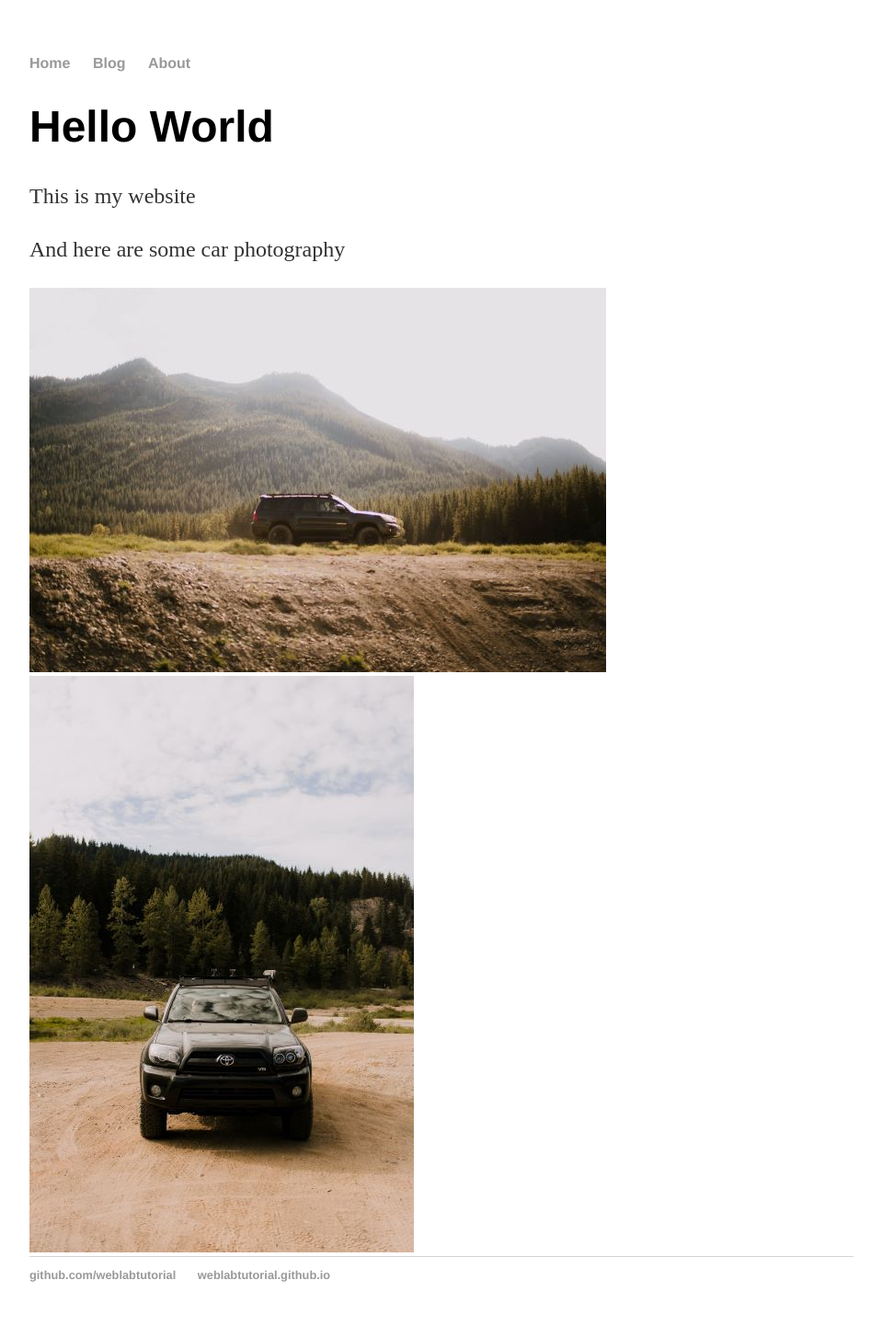
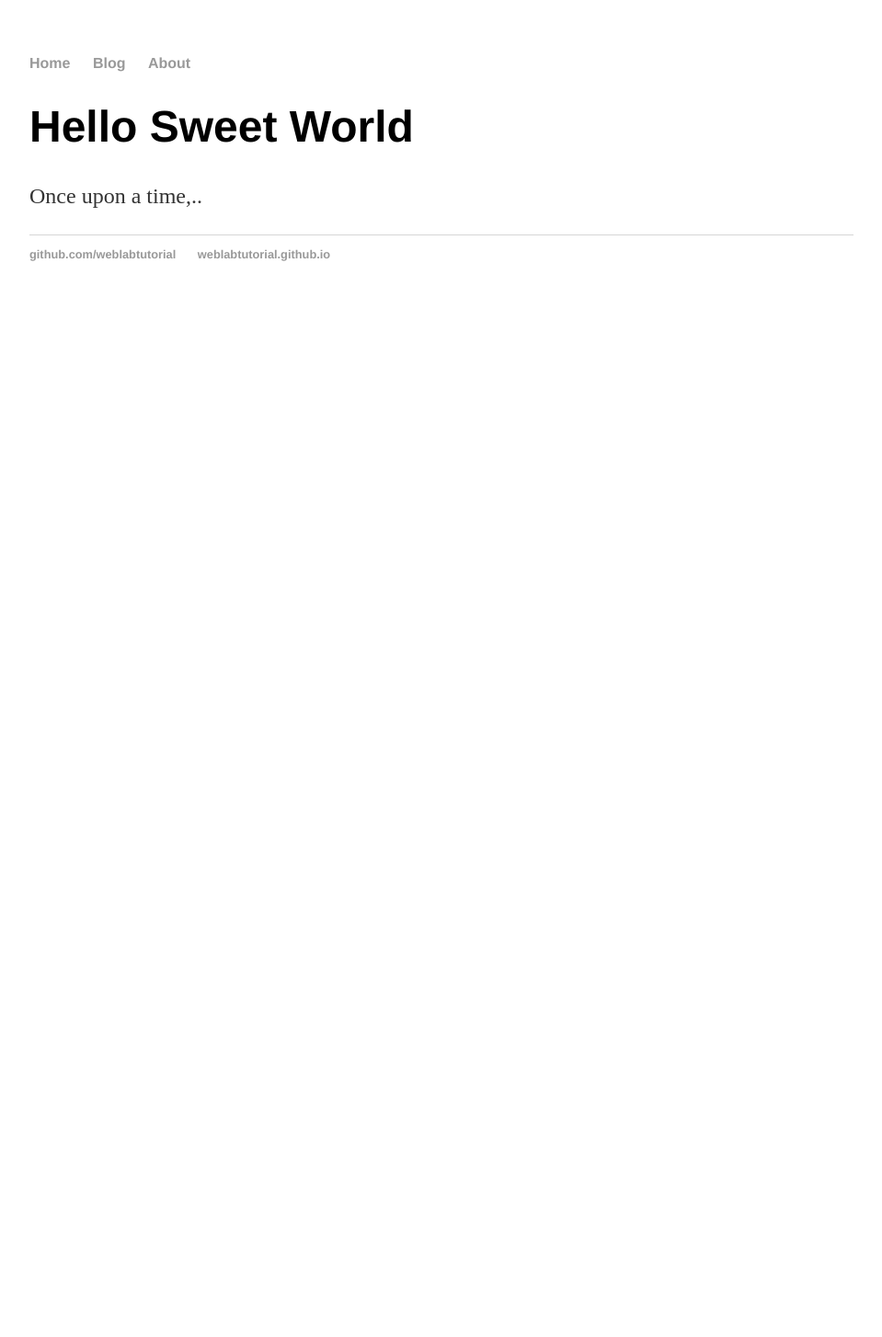
Before and after one commit to ysmr2000/ysmr2000.github.io, a Jekyll site: the page built from index.html, in a window 1280 px wide. Shown: the whole page at 92% size, without its empty margins (160-1119 px from the left). Built offline with Jekyll 4.4.1, drawn with Linux system fonts in a browser that asks for light colours; after the commit the page ends 900 px from its top, so only the background shows below that.

Commit message:
Update default.html

```diff
--- a/_layouts/default.html
+++ b/_layouts/default.html
@@ -14,12 +14,7 @@
       </ul>
     </nav>
     <div class="container">
-      <div class="blurb">
-        <h1>Hello World</h1>
-        <p>This is my website</p>
-        <p>And here are some car photography</p>
-        <img src="images/1.jpg" alt="car1">
-        <img src="images/2.jpg" alt="car2">
+     {{ content }}
     </div>
     <footer>
        <ul>
```
